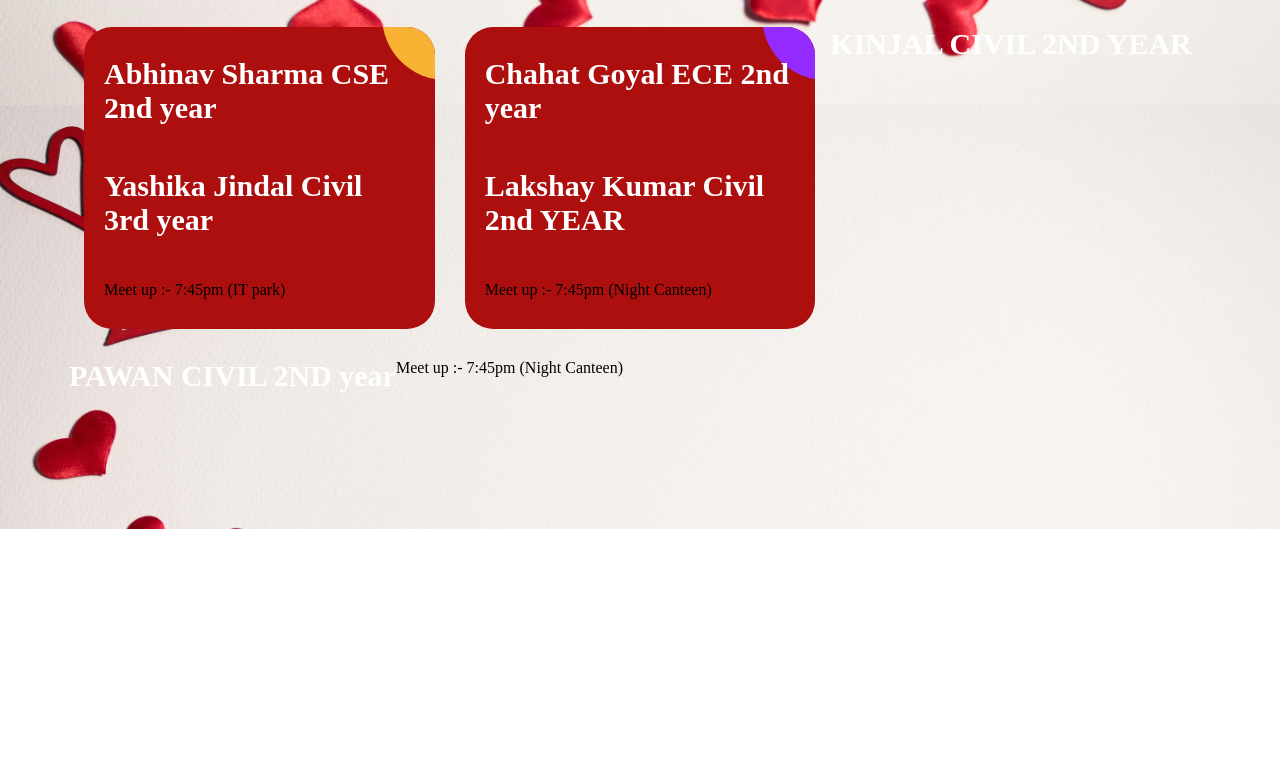
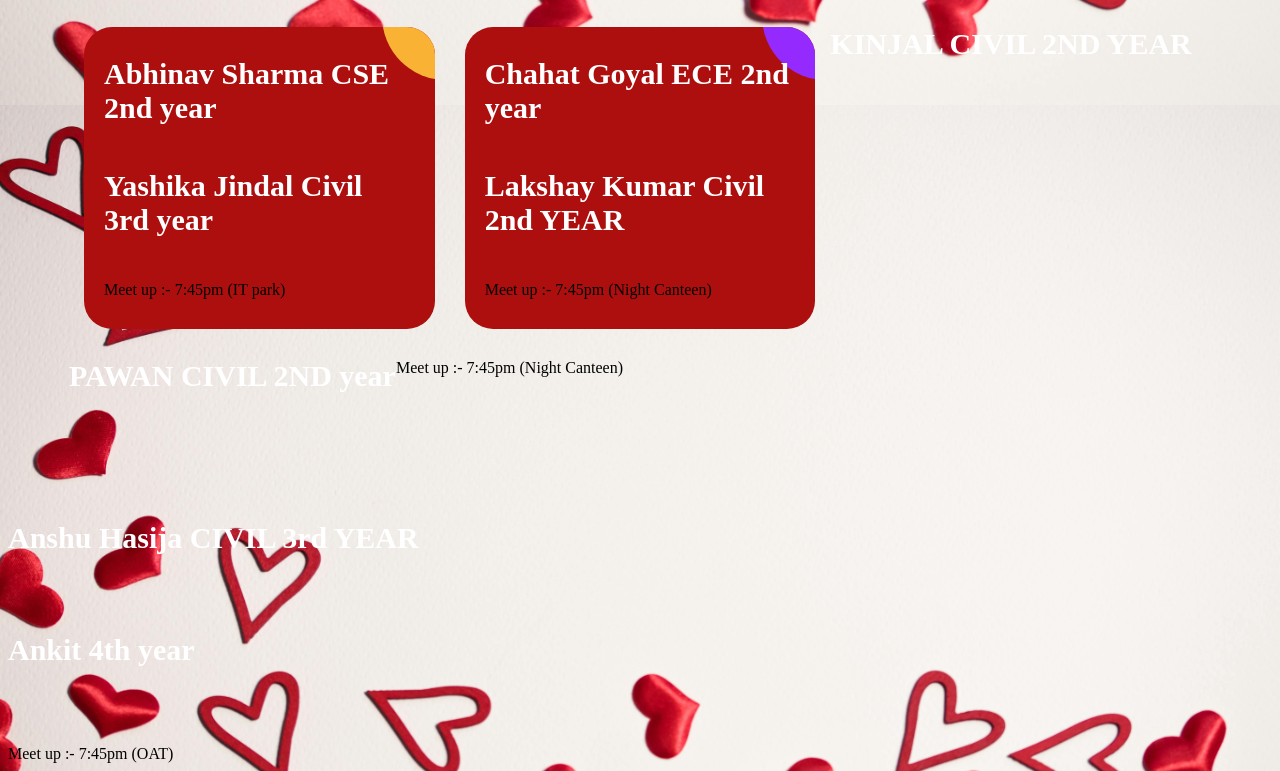
Before and after one commit to shivamworld0608/fest_date, a website: page matchlist.html in a window 1280 px wide. Shown: the part 695-1466 px from the top of the page. Before the commit the page ends 1224 px from the top, so only its background shows below. Drawn offline with Linux system fonts and the light colour scheme.

Commit message:
Update matchlist.html

```diff
--- a/matchlist.html
+++ b/matchlist.html
@@ -134,7 +134,15 @@
               <div>Meet up :- 7:45pm (Night Canteen)</div>
             </div>
           </div>
-
+            <div class="ag-courses-item_title">
+               Anshu Hasija CIVIL 3rd YEAR
+              </div>
+              <div class="ag-courses-item_title">
+               Ankit 4th year
+              </div>
+              <div>Meet up :- 7:45pm (OAT)</div>
+            </div>
+          </div>
         </div>
       </div>
 </body>
```
